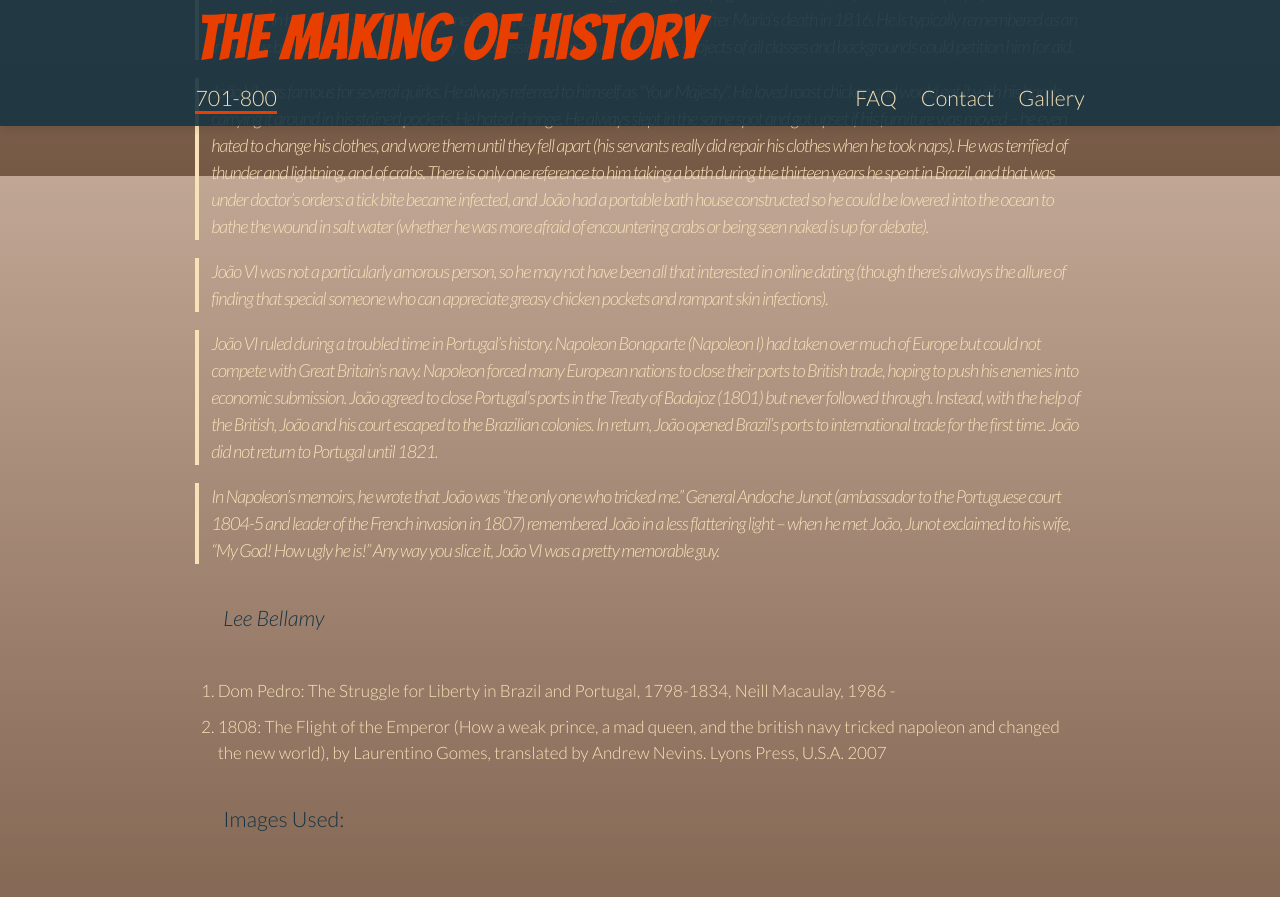
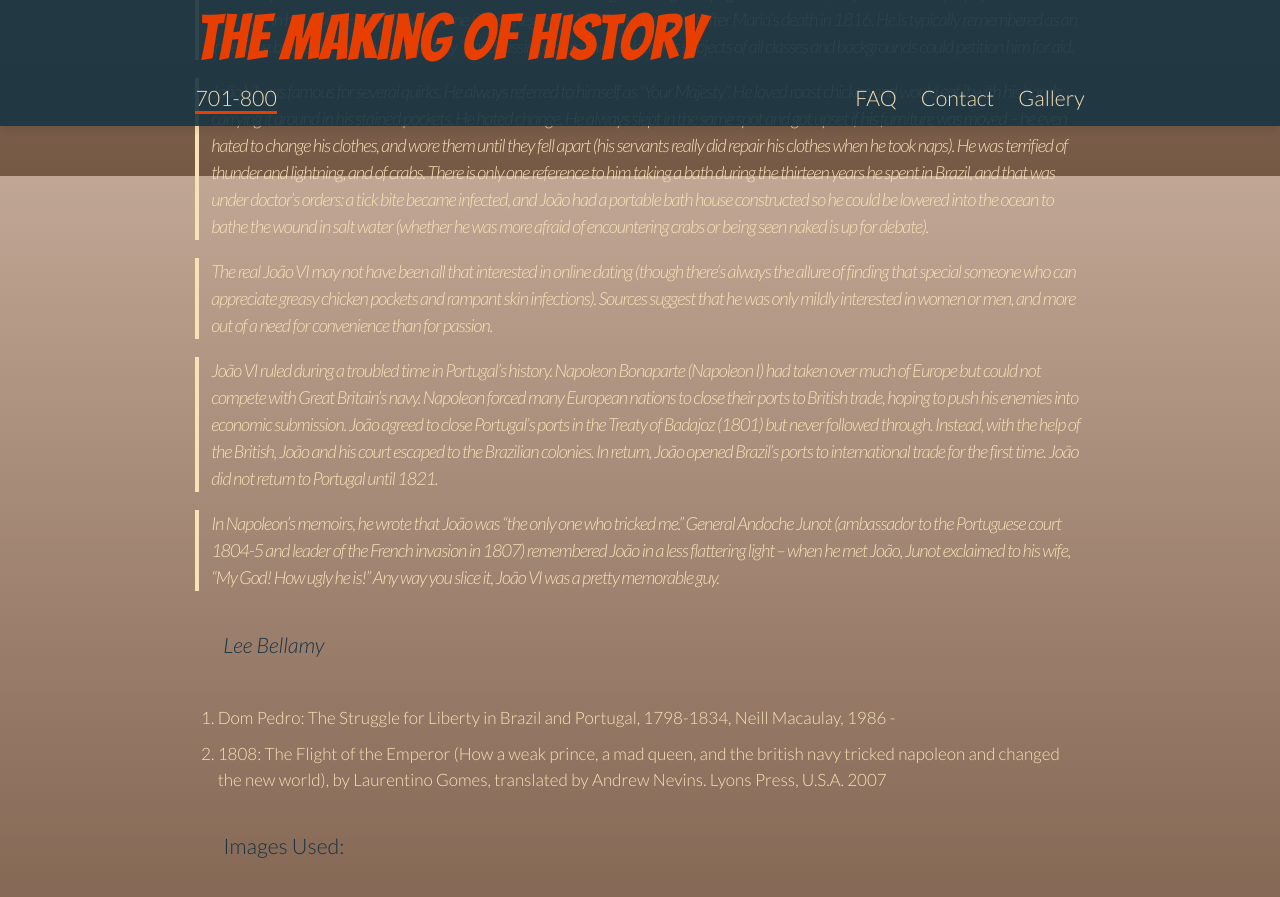
Before and after one commit to benadamstyles/making-of-history, a Jekyll site: the page built from _posts/2015-06-19-historic-hotties-dom-joao-vi-king-john-vi.md, in a window 1280 px wide and 900 px high, scrolled down 724 px. Shown: the top 897 px of the window. Built offline with Jekyll 4.4.1, drawn with Linux system fonts in a browser that asks for light colours; some web fonts are replaced.

Commit message:
Updated 2015-06-19-historic-hotties-dom-joao-vi-king-john-vi.md

```diff
--- a/_posts/2015-06-19-historic-hotties-dom-joao-vi-king-john-vi.md
+++ b/_posts/2015-06-19-historic-hotties-dom-joao-vi-king-john-vi.md
@@ -4,6 +4,7 @@
 title: "Historic Hotties: Dom Joao VI (King John VI)"
 category: "701-800"
 ---
+
 
 
 
@@ -18,7 +19,7 @@
 
 > João VI was famous for several quirks. He always referred to himself as “Your Majesty”. He loved roast chicken and would eat it with his hands, carrying it around in his stained pockets. He hated change. He always slept in the same spot and got upset if his furniture was moved -- he even hated to change his clothes, and wore them until they fell apart (his servants really did repair his clothes when he took naps). He was terrified of thunder and lightning, and of crabs. There is only one reference to him taking a bath during the thirteen years he spent in Brazil, and that was under doctor’s orders: a tick bite became infected, and João had a portable bath house constructed so he could be lowered into the ocean to bathe the wound in salt water (whether he was more afraid of encountering crabs or being seen naked is up for debate).
 
-> João VI was not a particularly amorous person, so he may not have been all that interested in online dating (though there’s always the allure of finding that special someone who can appreciate greasy chicken pockets and rampant skin infections).
+> The real João VI may not have been all that interested in online dating (though there’s always the allure of finding that special someone who can appreciate greasy chicken pockets and rampant skin infections). Sources suggest that he was only mildly interested in women or men, and more out of a need for convenience than for passion.
 
 > João VI ruled during a troubled time in Portugal’s history. Napoleon Bonaparte (Napoleon I) had taken over much of Europe but could not compete with Great Britain’s navy. Napoleon forced many European nations to close their ports to British trade, hoping to push his enemies into economic submission. João agreed to close Portugal’s ports in the Treaty of Badajoz (1801)  but never followed through. Instead, with the help of the British, João and his court escaped to the Brazilian colonies. In return, João opened Brazil’s ports to international trade for the first time. João did not return to Portugal until 1821.
 
```
